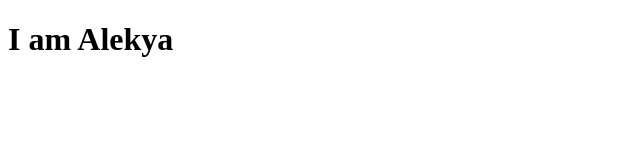
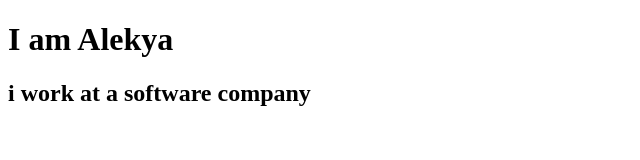
Before and after one commit to Alekyaa/portfolio-site, a plain HTML site: page index.html in a window 1280 px wide. Shown: the whole page, without its empty margins (0-640 px from the left). Drawn offline with Linux system fonts and the light colour scheme.

Commit message:
Update index.html

```diff
--- a/index.html
+++ b/index.html
@@ -7,5 +7,6 @@
 </head>
 <body>
     <h1>I am Alekya</h1>
+    <h2>i work at a software company</h2>
 </body>
 </html>
```
